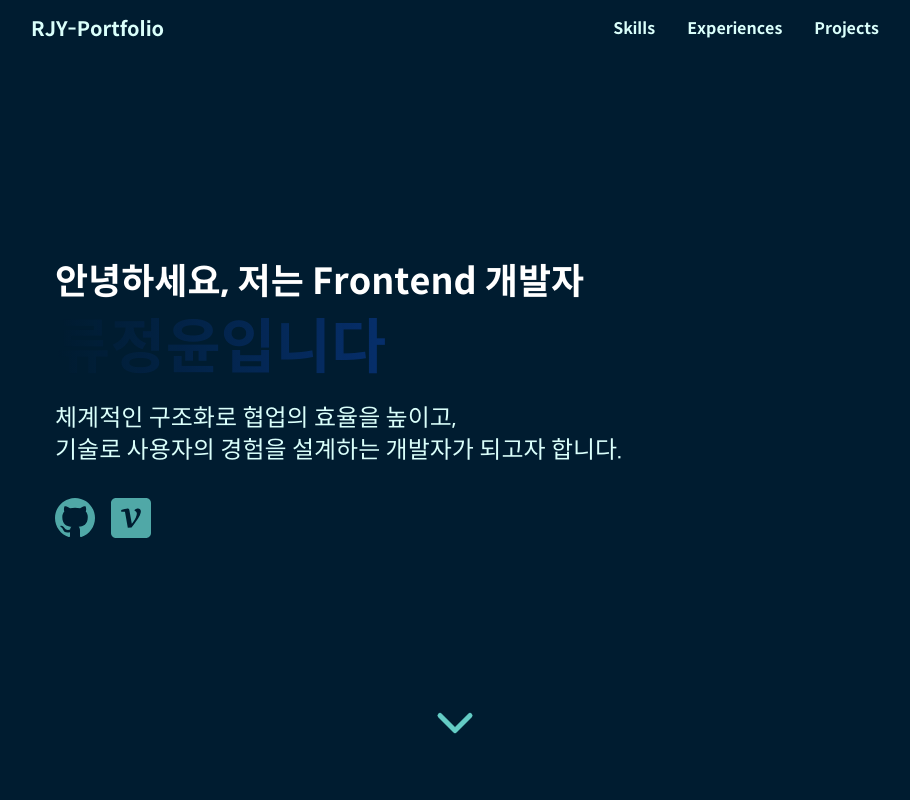
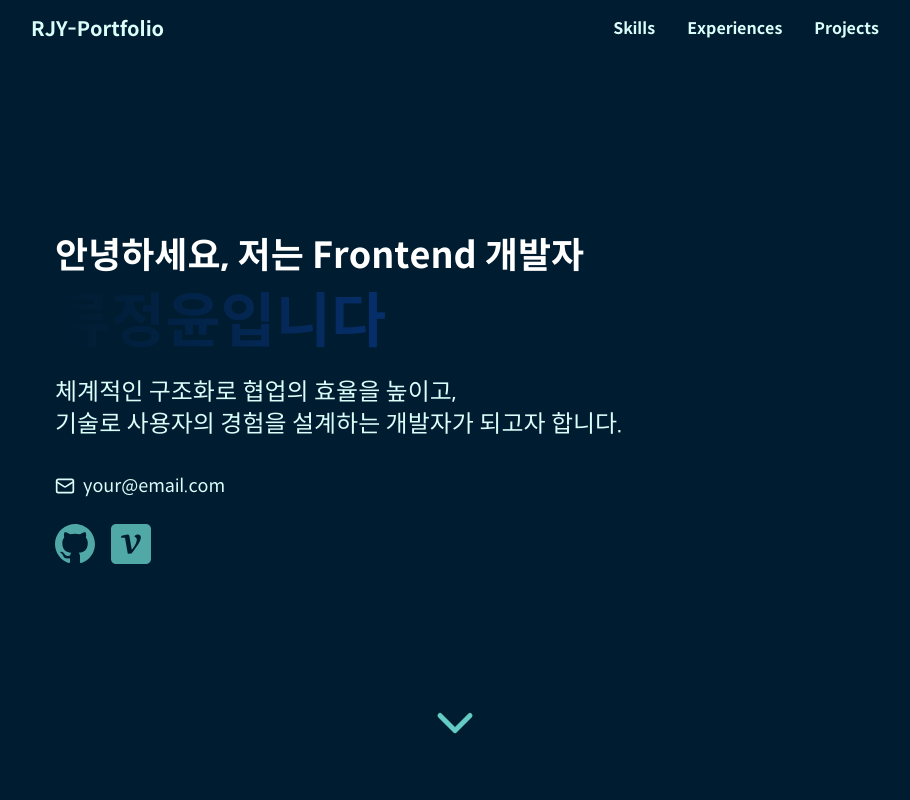
Before and after one commit to meldyssey/rjy-portfolio, a Next.js app: page / in a window 1280 px wide. Shown: the top 800 px of the page, without its empty margins (185-1095 px from the left). Built offline with nearby package versions, Linux system fonts and the light colour scheme.

Commit message:
feat: hero에 이메일 버튼 추가 및 복사되도록 수정

```diff
--- a/src/components/Hero.tsx
+++ b/src/components/Hero.tsx
@@ -1,11 +1,24 @@
 "use client";
-import { ChevronDown } from "lucide-react";
+import { ChevronDown, Mail } from "lucide-react";
 import Image from "next/image";
+import { useState } from "react";
 
 export default function Hero() {
+  const [isCopied, setIsCopied] = useState(false);
+
   const scrollToSkills = () => {
     const skillsSection = document.getElementById("skills");
     skillsSection?.scrollIntoView({ behavior: "smooth" });
+  };
+
+  const copyEmail = async () => {
+    try {
+      await navigator.clipboard.writeText("your@email.com");
+      setIsCopied(true);
+      setTimeout(() => setIsCopied(false), 2000);
+    } catch (err) {
+      console.error("Failed to copy:", err);
+    }
   };
   return (
     <section className="h-screen flex flex-col justify-center items-start relative">
@@ -23,7 +36,20 @@ export default function Hero() {
           기술로 사용자의 경험을 설계하는 개발자가 되고자 합니다.
         </p>
 
-        {/* SNS 링크 */}
+        <div className="flex items-center gap-2 text-lg text-neutral mb-6">
+          <Mail className="w-5 h-5" />
+          <button
+            onClick={copyEmail}
+            className="hover:text-primary transition-colors relative group"
+          >
+            your@email.com
+            <span className="absolute -top-8 left-1/2 -translate-x-1/2 px-2 py-1 bg-gray-800 text-white text-xs rounded opacity-0 group-hover:opacity-100 transition-opacity whitespace-nowrap">
+              {isCopied ? "복사됨✓" : "클릭해서 복사"}
+            </span>
+          </button>
+        </div>
+
+        {/* 연락처 & SNS 링크 */}
         <div className="flex gap-4 items-center">
           <a
             href="https://github.com/your-username"
```
